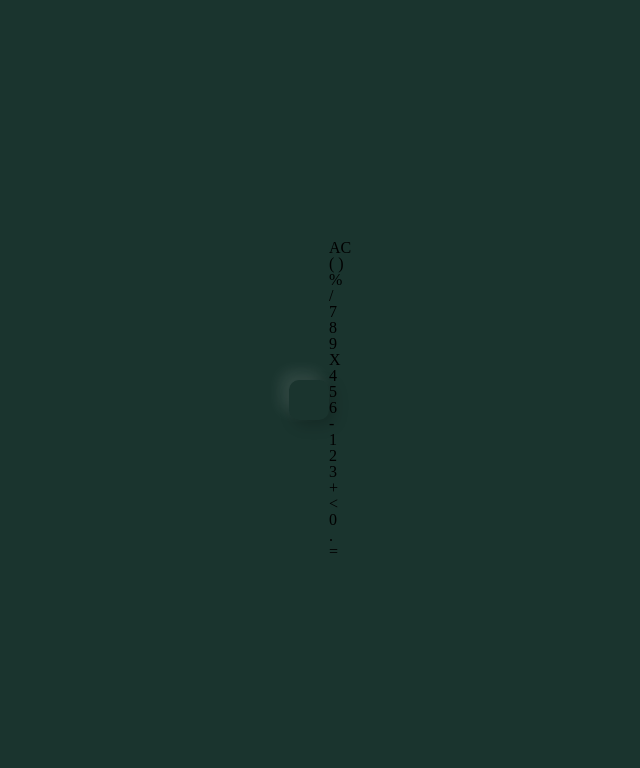
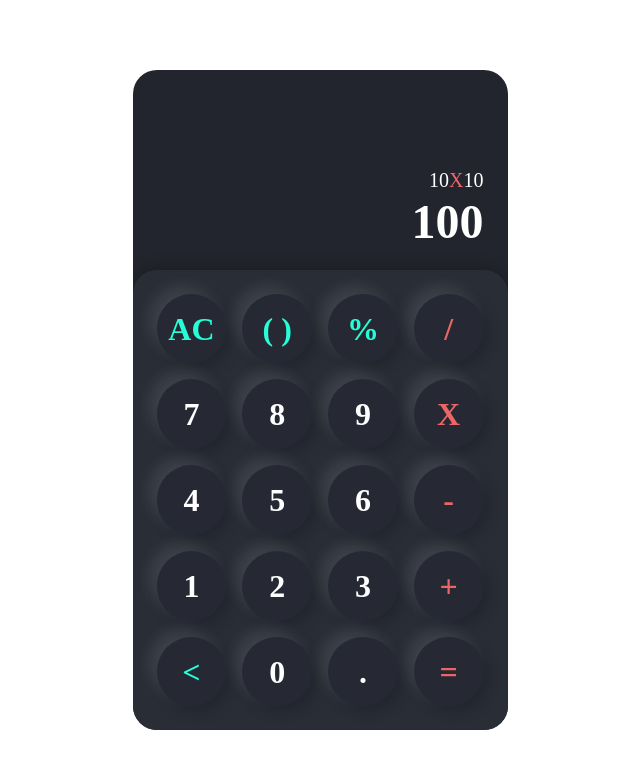
Before and after one commit to gustavo-freita/Calculadora, a plain HTML site: page index.html in a window 1280 px wide. Shown: the whole page, without its empty margins (320-960 px from the left). Drawn offline with Linux system fonts and the light colour scheme.

Commit message:
estilo do CSS terminado

```diff
--- a/assets/CSS/style.css
+++ b/assets/CSS/style.css
@@ -2,63 +2,102 @@
     margin: 0;
     padding: 0;
     box-sizing: border-box;
+    font-family: sans-serif;
 }
 
 .container {
-    width: 100%;
+    display: flex;
+    justify-content: center;
+    align-items: center;
     height: 100vh;
-    background: #fefefe;
-    display: flex;
-    align-items: center;
-    justify-content: center;
-    background: #1A342E;
 }
 
 .calculadora {
-    background: transparent;
-    padding: 20px;
-    border-radius: 10px;
-    box-shadow: -8px -8px 15px rgba(255, 255, 255, 0.1), 5px 5px 15px rgba(0, 0, 0, 0.2);
+    background-color: #22252d;
+    width: 100%;
+    max-width: 375px;
+    min-height: 640px;
+    display: flex;
+    flex-direction: column;
+    border-radius: 1.5em;
+    overflow: hidden;
 }
 
-form .mostrador {
+.display {
+    min-height: 200px;
+    padding: 1.5rem;
     display: flex;
     justify-content: flex-end;
-    margin: 20px 0;
+    align-items: flex-end;
+    color: #fff;
+    text-align: right;
+    flex: 1 1 0%;
 }
 
-form .mostrador .mostrador__estilo {
-    text-align: right;
-    flex: 1;
-    font-size: 45px;
-    height: 100px;
-    border-radius: 10px;
+.display .input {
+    font-size: 1.25rem;
+    margin-bottom: 0.5rem;
 }
 
-
-.calculadora form input {
-    border: 0;
-    outline: 0;
-    width: 50px;
-    height: 50px;
-    border-radius: 380px;
-    box-shadow: -8px -8px 15px rgba(255, 255, 255, 0.1), 5px 5px 15px rgba(0, 0, 0, 0.2);
-    background: transparent;
-    font-size: 22px;
-    color: #fff;
-    cursor: pointer;
-    margin: 9px;
+.display .output {
+    font-size: 3rem;
+    font-weight: 700;
+    width: 100%;
+    max-width: 100%;
 }
 
-form input.ad__estilo {
-    background-color: #11261E;
+.display .operador {
+    color: #eb6666;
 }
 
-form input.bot__estilo {
-    background-color: #24423F;
+.display .parenteses,
+.display .percent {
+    color: #eb6666;
 }
 
-form input.alongamento {
-    margin-left: 15%;
-    width: 200px;
+.operadores {
+    background-color: #292d36;
+    padding: 1.5rem;
+    border-radius: 1.5rem 1.5rem 0 0;
+    display: grid;
+    grid-template-columns: repeat(4, 1fr);
+    grid-template-rows: repeat(5, 1fr);
+    grid-gap: 1rem;
+    box-shadow: 0px -2px 16px rgba(0, 0, 0, 0.2);
 }
+
+.operadores .ope {
+    position: relative;
+    cursor: pointer;
+    display: block;
+    flex: 1 1 0%;
+    height: 0;
+    padding-top: 100%;
+    background-color: #262933;
+    box-shadow: -8px -8px 15px rgba(255, 255, 255, 0.1), 5px 5px 15px rgba(0, 0, 0, 0.2);
+    border-radius: 180px;
+    transition: 0.4s;
+    user-select: none;
+}
+
+.operadores .ope span {
+    position: absolute;
+    top: 50%;
+    left: 50%;
+    transform: translate(-50%, -50%);
+    font-size: 2rem;
+    font-weight: 700;
+    color: #fff;
+}
+
+.operadores .ope:hover {
+    border-radius: 1rem;
+    box-shadow: inset 0px 0px 8px rgba(0, 0, 0, 0.2), -8px -8px 15px rgba(255, 255, 255, 0.1), 5px 5px 15px rgba(0, 0, 0, 0.2);
+}
+.ope.acao span {
+    color: #26fed7;
+}
+
+.ope.ativador span {
+    color: #eb6666;
+}
--- a/index.html
+++ b/index.html
@@ -14,23 +14,21 @@
             <div class="calculadora">
                 <div class="display">
                     <div class="conta">
-                        <div class="input"></div>
-                        <div class="output"></div>
-                    </div>
+                        <div class="input">10<span class="operador">X</span>10</div>
+                        <div class="output">100</div>
                     </div>
                 </div>
 
                 <div class="operadores">
-
-                <div data-key="limpar" class="ope ativador">
+                    <div data-key="limpar" class="ope acao">
                         <span>AC</span>
                     </div>
 
-                <div data-key="parenteses" class="ope ativador">
+                    <div data-key="parenteses" class="ope acao">
                         <span>( )</span>
                     </div>
 
-                <div data-key="%" class="ope ativador">
+                    <div data-key="%" class="ope acao">
                         <span>%</span>
                     </div>
                     <div data-key="/" class="ope ativador">
@@ -76,7 +74,7 @@
                         <span>+</span>
                     </div>
 
-                <div data-key="del" class="ope ativador">
+                    <div data-key="deletar" class="ope acao">
                         <span>&lt;</span>
                     </div>
                     <div data-key="0" class="ope">
@@ -88,9 +86,8 @@
                     <div data-key="=" class="ope ativador">
                         <span>=</span>
                     </div>
-
                 </div>
-
+            </div>
         </div>
 
     <script src="./assets/JS/calc.js"></script>
```
Lines whose indentation alone changed are shown as unchanged.
